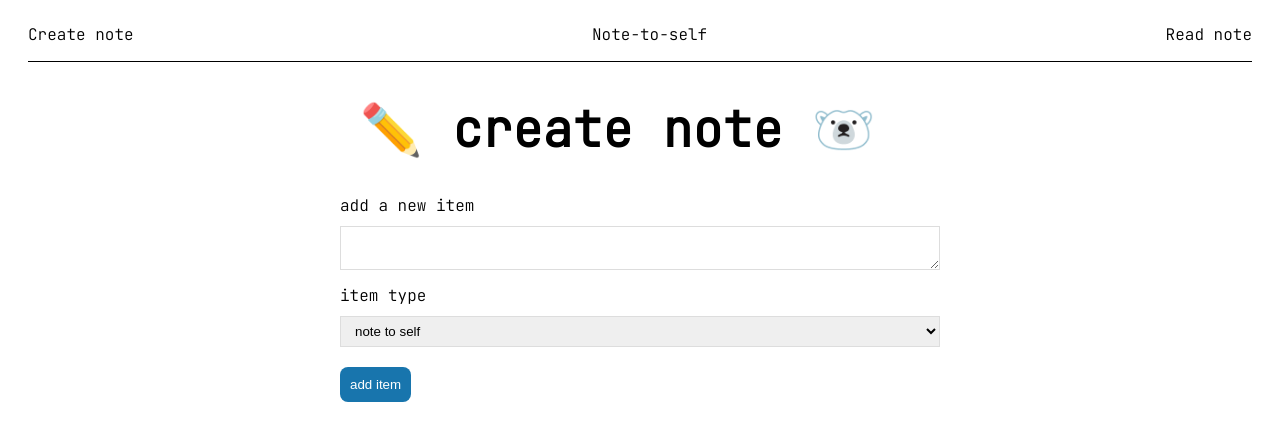
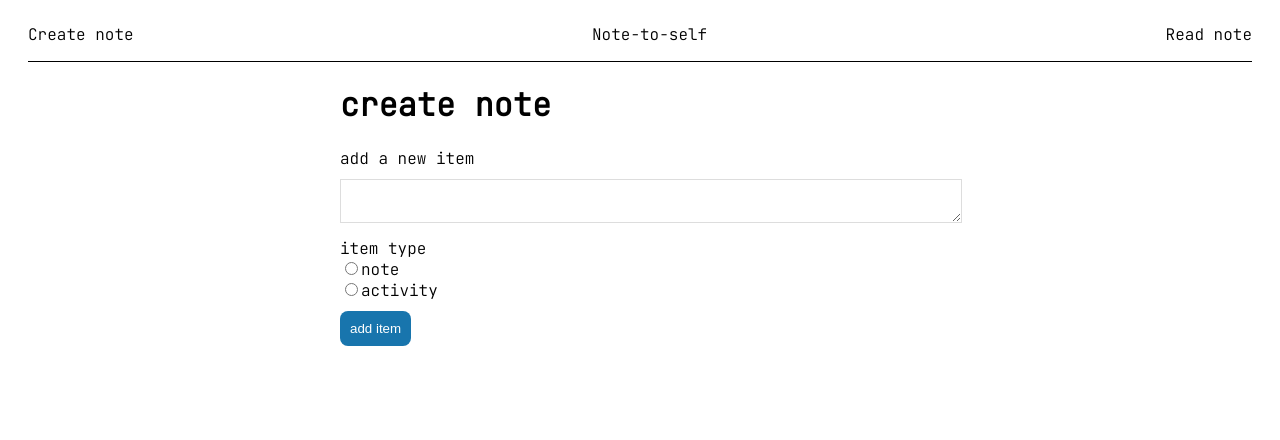
Before and after one commit to hnbnguyen/notes-to-self, a React (Create React App) app: page /create in a window 1280 px wide. Shown: the top 440 px of the page. Built offline with nearby package versions, Linux system fonts and the light colour scheme.

Commit message:
Create type option from select to menu

```diff
--- a/src/components/Create.js
+++ b/src/components/Create.js
@@ -1,16 +1,8 @@
 import { useState } from "react";
-import { createUseStyles } from "react-jss";
 import NavBar from "./NavBar";
 
-const useStyles = createUseStyles({
-    title: {
-        fontSize: 50,
-        marginLeft: 20
-    }
-})
 
 const Create = () => {
-    const classes = useStyles()
     const [content, setContent] = useState('');
     const [type, setType] = useState('');
 
@@ -24,7 +16,7 @@ const Create = () => {
         <div>
             <NavBar />
             <div className="create">
-                <h1 className={classes.title}>✏️ create note 🐻‍❄️</h1>
+                <h1>create note</h1>
                 <form onSubmit={handleSubmit}>
                     <label>add a new item</label>
                     <textarea
@@ -33,15 +25,25 @@ const Create = () => {
                         value = {content}
                         onChange={(e) => setContent(e.target.value)}
                     />
-
                     <label>item type</label>
-                    <select
+                    <form
                         value = {type}
                         onChange={(e) => setType(e.target.value)}
                     >
-                        <option value="note">note to self</option>
-                        <option value="activity">action items</option>
-                    </select>
+                        <label>
+                            <input
+                            type="radio"
+                            value="note"/>
+                            <span>note</span>
+                        </label>
+                        <br />
+                        <label>
+                            <input
+                            type="radio"
+                            value="activity"/>
+                            <span>activity</span>
+                        </label>
+                    </form>
                     <button>add item</button>
                 </form>
             </div>
--- a/src/components/Read.js
+++ b/src/components/Read.js
@@ -1,17 +1,9 @@
 import { useState } from "react";
 import NavBar from "./NavBar";
-import { createUseStyles } from "react-jss";
 
-const useStyles = createUseStyles({
-    title: {
-        fontSize: 50,
-        marginLeft: 20
-    }
-})
 
 const Read = () => {
     const [items, setItems] = useState('')
-    const classes = useStyles()
 
     const words = [
         'you are the best person your mom knows',
@@ -32,9 +24,9 @@ const Read = () => {
         <div>
             <NavBar />
             <div className="read">
-                <h1 className={classes.title}>👀 read my notes 🐻</h1>
+                <h1>read my notes</h1>
                 <button onClick={handleShow}>show me a note</button>
-                <div>{items}</div>
+                <div className="flashCard">{items}</div>
             </div>
         </div>
      );
--- a/src/index.css
+++ b/src/index.css
@@ -35,12 +35,12 @@ h1 span span {
   max-width: 600px;
   margin: 0 auto;
 }
-.create input, .create textarea, .create select {
+.create textarea, .create select {
   width: 100%;
   padding: 6px 10px;
   margin: 10px 0;
   border: 1px solid #ddd;
-  box-sizing: border-box;
+  box-sizing: "border-box";
 }
 .create button {
   background-color: rgb(24, 117, 173);
@@ -66,3 +66,12 @@ h1 span span {
   border-radius: 8px;
   cursor: pointer;
 }
+
+/* FLASH CARD */
+.flashCard{
+  margin-top: 20px;
+  padding-top: 50px;
+  padding-bottom: 50px;
+  text-align: center;
+  border-color: black;
+}
```
